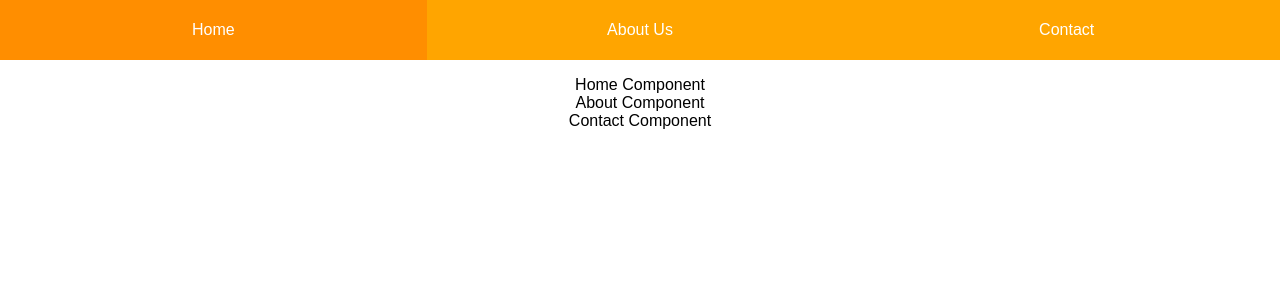
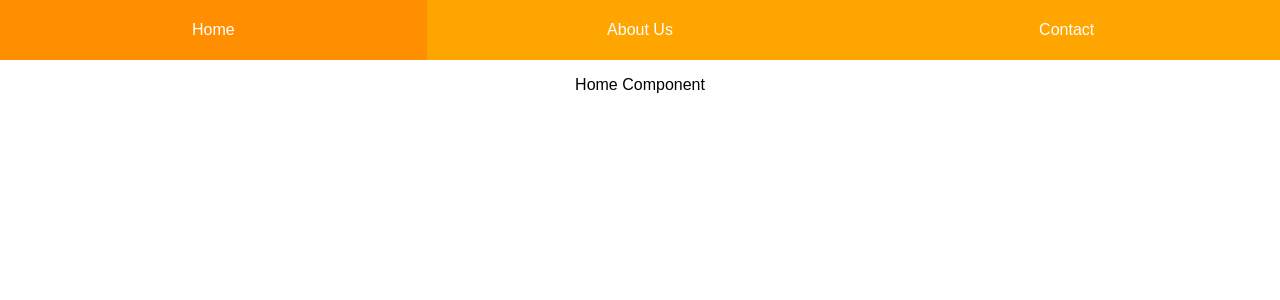
Before and after one commit to pesto-students/batch-11-excercises, a React (Create React App) app in the folder setup-router/: page / in a window 1280 px wide. Shown: the top 300 px of the page. Built offline with nearby package versions, Linux system fonts and the light colour scheme; the HTML template or start-up script is replaced by a standard one.

Commit message:
Fix setup-router

```diff
--- a/setup-router/src/App.js
+++ b/setup-router/src/App.js
@@ -1,5 +1,6 @@
-import React, { Component, Fragment } from 'react';
+import React, { Component } from 'react';
 
+import { BrowserRouter, Switch, Route, Redirect } from 'react-router-dom';
 import Navbar from './components/Navbar';
 import Home from './components/Home';
 import About from './components/About';
@@ -7,15 +8,23 @@ import Contact from './components/Contact';
 
 import './styles/App.css';
 
+const NoMatch = () => {
+  return <h1> Error 404: Not Found  </h1>;
+};
+
 class App extends Component {
   render() {
     return (
-      <Fragment>
+      <BrowserRouter>
         <Navbar />
-        <Home />
-        <About />
-        <Contact />
-      </Fragment>
+        <Switch>
+          <Route exact path="/" component={Home} />
+          <Route path="/about" component={About} />
+          <Route path="/contact" component={Contact} />
+          <Redirect from="/home" to="/" />
+          <Route component={NoMatch} />
+        </Switch>
+      </BrowserRouter>
     );
   }
 }
```
